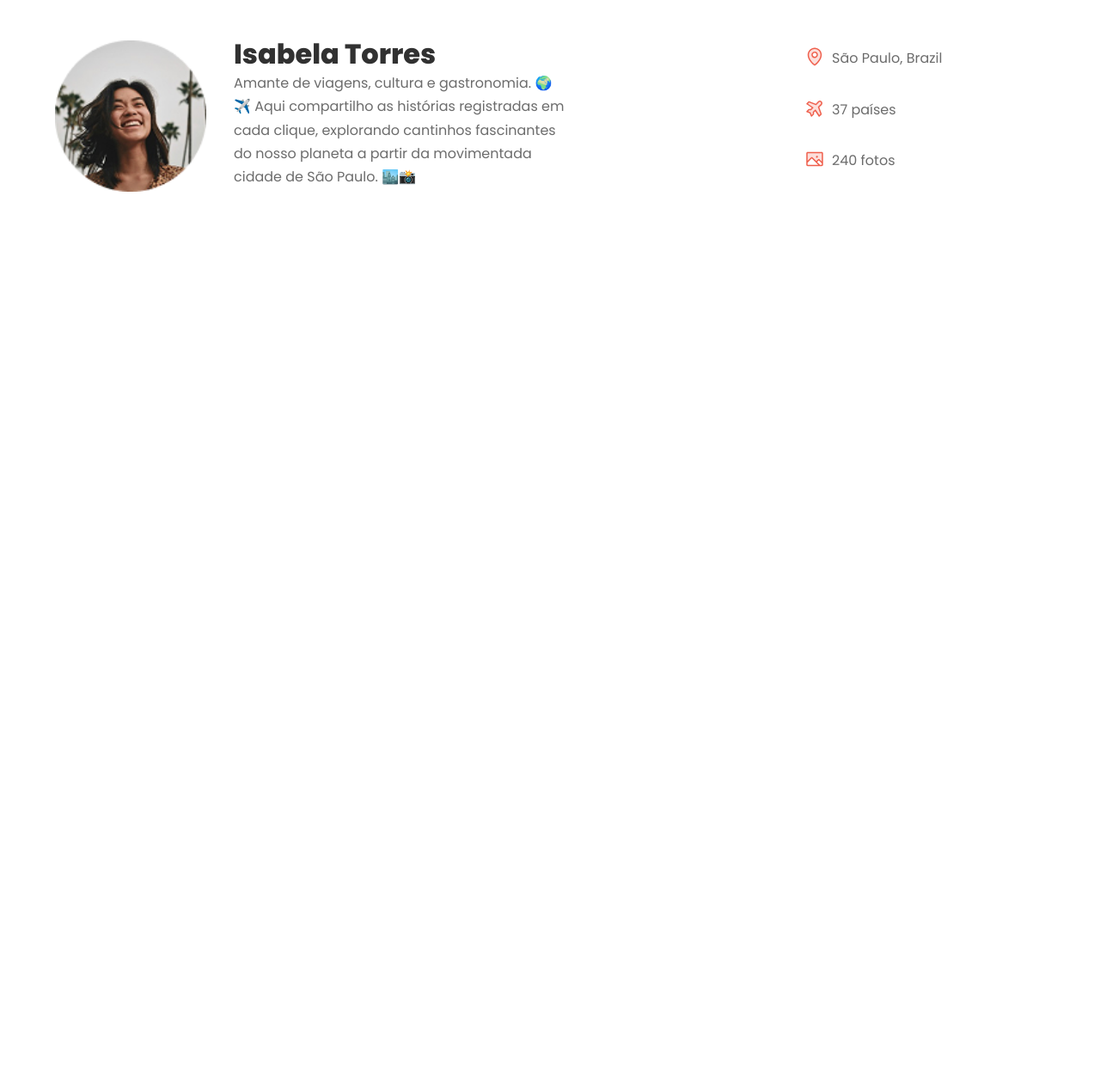
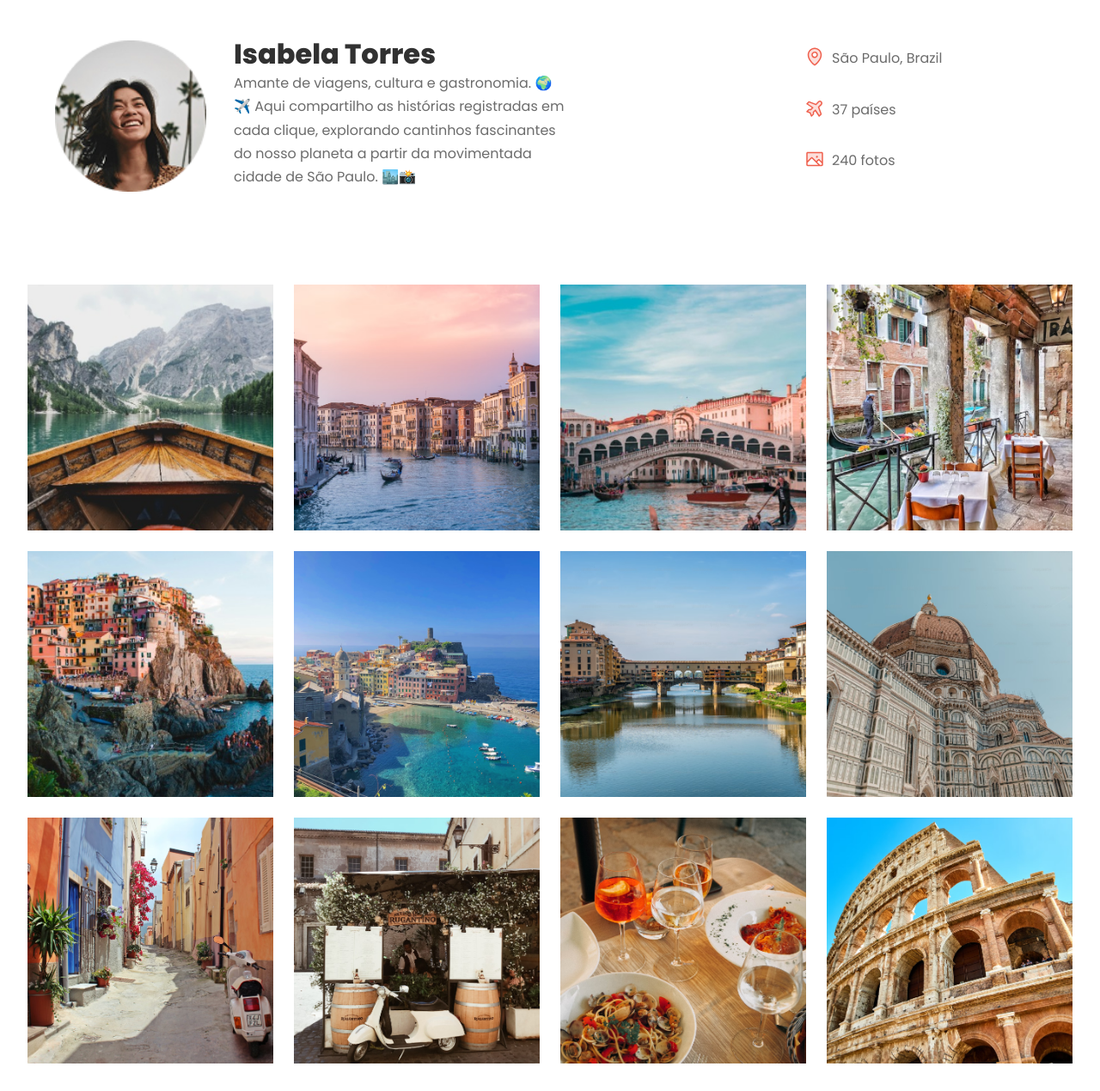
Before and after one commit to Schaimann/Projeto-Perfil-de-Viagens---WEBMOB, a plain HTML site: page index.html in a window 1280 px wide. Shown: the part 109-1378 px from the top of the page at 86% size. Before the commit the page ends 800 px from the top, so only its background shows below. Drawn offline with Linux system fonts and the light colour scheme.

```diff
--- a/index.html
+++ b/index.html
@@ -16,7 +16,7 @@
 
 <body>
     <header>
-        <div class="container py-base">
+        <div class="container py-base even-columns">
             <nav class="flex items-center gap-1">
                 <a href="#">
                     <img src="assets/icons/Logo.svg" alt="Logotipo Travelgram">
@@ -55,6 +55,23 @@
             </ul>
         </div>
     </section>
+
+    <section id="features">
+        <div class="cards container py-xl even-columns">
+            <img src="assets/Image 01.png" alt="">
+            <img src="assets/Image 02.png" alt="">
+            <img src="assets/Image 03.png" alt="">
+            <img src="assets/Image 04.png" alt="">
+            <img src="assets/Image 05.png" alt="">
+            <img src="assets/Image 06.png" alt="">
+            <img src="assets/Image 07.png" alt="">
+            <img src="assets/Image 08.png" alt="">
+            <img src="assets/Image 09.png" alt="">
+            <img src="assets/Image 10.png" alt="">
+            <img src="assets/Image 11.png" alt="">
+            <img src="assets/Image 12.png" alt="">
+        </div>
+    </section>
 </body>
 
 </html>
--- /dev/null
+++ b/styles/cards.css
@@ -0,0 +1,20 @@
+#features{
+
+    & .cards img{
+        max-width: auto;
+        max-height: 24.8rem;
+    }
+}
+
+@media (width >= 80em){
+    & .cards{
+        display: flex;
+        flex-wrap: wrap;
+        gap: 1.5rem;
+    }
+    & .cards img{
+        width: 17.875rem;
+        height: 17.875rem;
+        object-fit: cover;
+    }
+}
--- a/styles/index.css
+++ b/styles/index.css
@@ -2,3 +2,4 @@
 @import url(ulitilty.css);
 @import url(header.css);
 @import url(about.css);
+@import url(cards.css);
```
